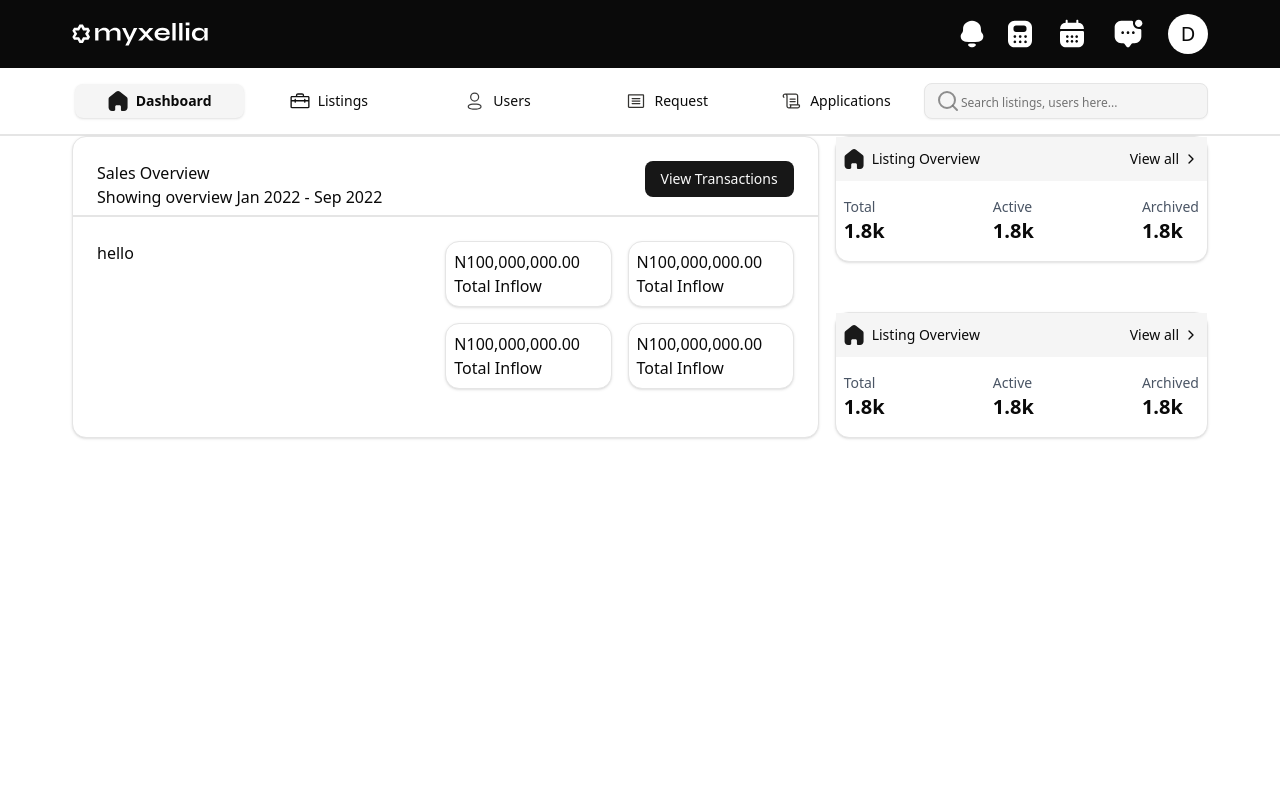
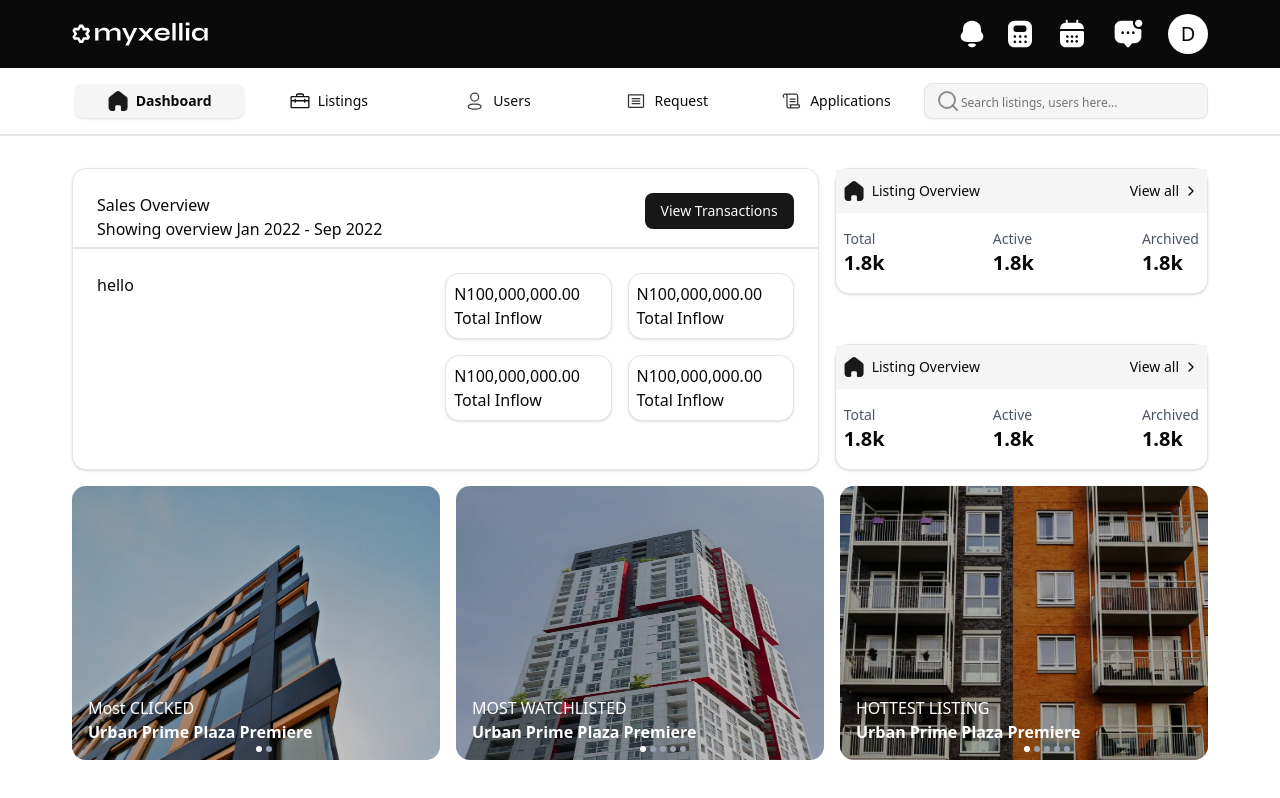
Before and after one commit to Shadrack04/myxellia-assessment, a Next.js app: page /dashboard in a window 1280 px wide. Built offline with nearby package versions, Linux system fonts and the light colour scheme.

Commit message:
render the three images down

```diff
--- /dev/null
+++ b/components/image-card.tsx
@@ -0,0 +1,41 @@
+import { images } from "@/constants/images";
+import Image, { StaticImageData } from "next/image";
+import React from "react";
+
+type ImageCardProps = {
+  image: StaticImageData;
+  category: string;
+  imageQuantity: number;
+};
+
+export default function ImageCard({
+  image,
+  category,
+  imageQuantity,
+}: ImageCardProps) {
+  return (
+    <div className=" relative aspect-[900/669] w-full overflow-hidden rounded-xl">
+      <Image
+        src={image}
+        fill
+        alt="Most clicked images"
+        className=" object-fill"
+      />
+      <div className=" absolute z-20 bottom-4 left-4 text-background">
+        <p>{category}</p>
+        <p className=" font-bold">Urban Prime Plaza Premiere</p>
+      </div>
+      <div className=" absolute z-30 bottom-2 flex gap-1 left-1/2">
+        {Array.from({ length: imageQuantity }, (_, index) => (
+          <div
+            key={index}
+            className={`${
+              index != 0 ? "bg-gray-400" : "bg-white"
+            } size-1.5 rounded-full `}
+          ></div>
+        ))}
+      </div>
+      <div className=" absolute inset-0 bg-black/25"></div>
+    </div>
+  );
+}
--- a/constants/images.ts
+++ b/constants/images.ts
@@ -0,0 +1,9 @@
+import image1 from "@/public/assets/images/image1.webp";
+import image2 from "@/public/assets/images/image2.webp";
+import image3 from "@/public/assets/images/image3.webp";
+
+export const images = {
+  image1,
+  image2,
+  image3,
+};
--- a/features/components/dashboard-screen.tsx
+++ b/features/components/dashboard-screen.tsx
@@ -2,9 +2,12 @@ import React from "react";
 import SalesOverview from "./sales-overview";
 import ListingsOverview from "./listings-overview";
 import UsersOverview from "./users-overview";
+import ImageCard from "@/components/image-card";
+import { images } from "@/constants/images";
 
 export default function DashboardScreen() {
   return (
+    <div className=" py-8 flex flex-col gap-4">
       <div className=" flex w-full gap-4">
         <div className=" flex-8">
           <SalesOverview />
@@ -14,5 +17,23 @@ export default function DashboardScreen() {
           <UsersOverview />
         </div>
       </div>
+      <div className=" flex items-center gap-4">
+        <ImageCard
+          category="Most CLICKED"
+          image={images.image1}
+          imageQuantity={2}
+        />
+        <ImageCard
+          category="MOST WATCHLISTED"
+          image={images.image2}
+          imageQuantity={5}
+        />
+        <ImageCard
+          category="HOTTEST LISTING"
+          image={images.image3}
+          imageQuantity={5}
+        />
+      </div>
+    </div>
   );
 }
```
Also changed, not shown: public/assets/svg/listing-blue.svg (added), public/assets/svg/user-blue.svg (added). Lines whose indentation alone changed are shown as unchanged.
